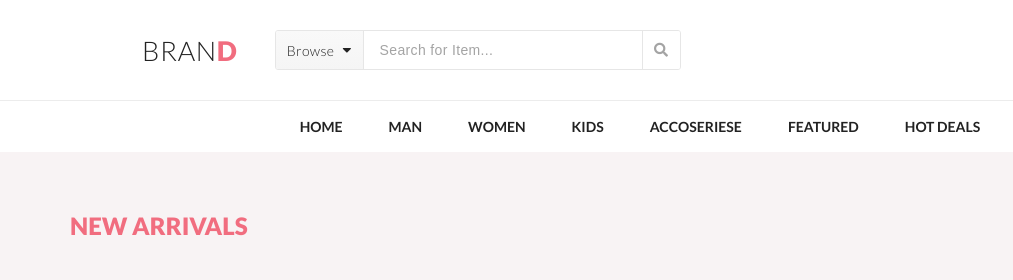
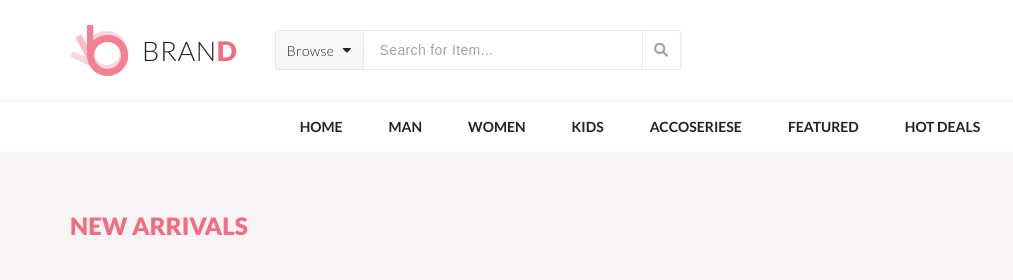
Before and after one commit to AlexaSavenkova/HTML_CSS, a plain HTML site: page singlePage.html in a window 1280 px wide. Shown: the top 280 px of the page, 0-1013 px from the left. Drawn offline with Linux system fonts and the light colour scheme; the site is published under a folder, as on GitHub Pages, so addresses that start at the root find nothing; files whose address does not match are found by name.

Commit message:
homework for lesson 3 corrected

```diff
--- a/styles/_header.scss
+++ b/styles/_header.scss
@@ -11,7 +11,7 @@ header {
 }
 
 .logo {
-    background: url(/images/logo.png) no-repeat left center;
+    background: url(../images/logo.png) no-repeat left center;
     height: 51px;
     padding-left: 72px;
     font-size: 27px;
```
Also changed, not shown: singlePage.html (+0 -1 lines), styles/style.css, styles/style.min.css, 2 other files.
